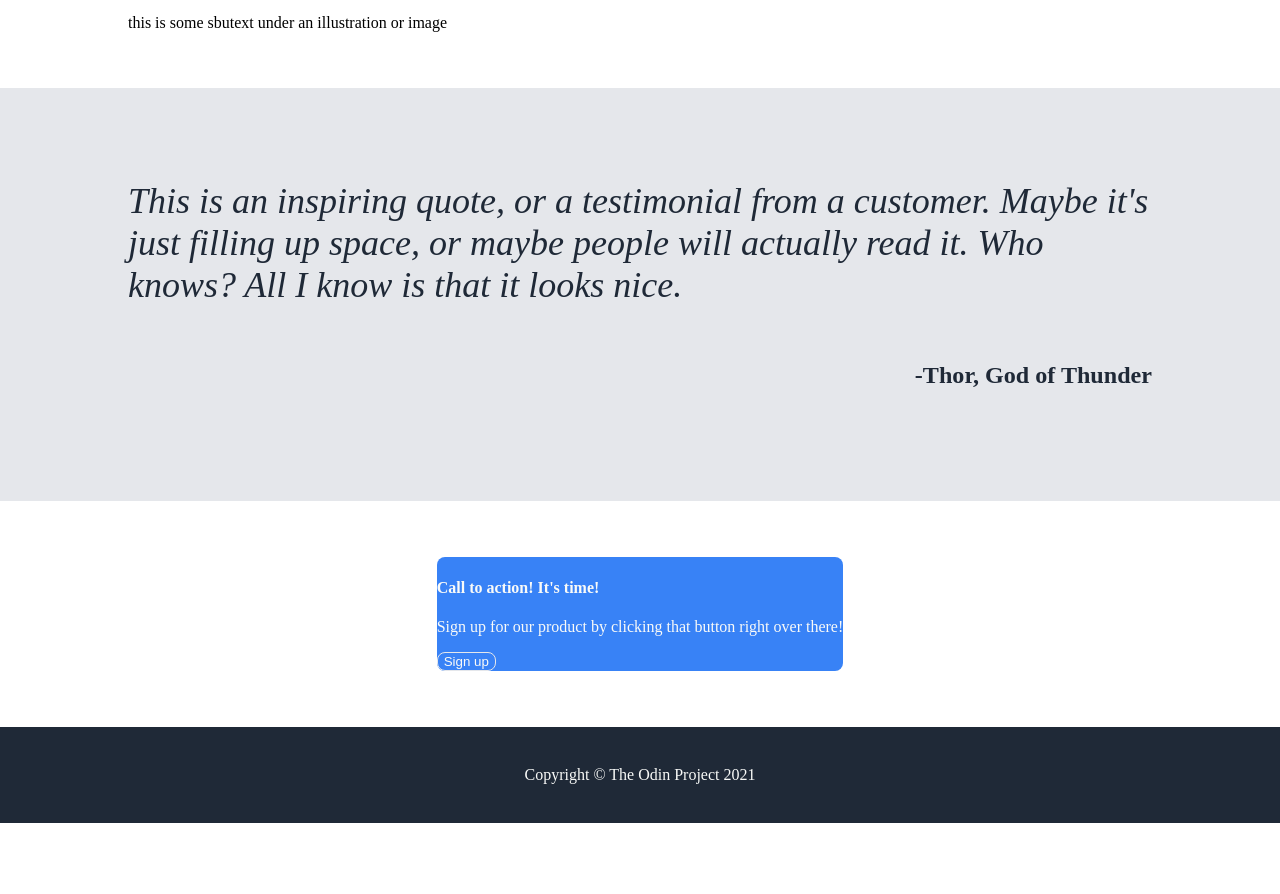
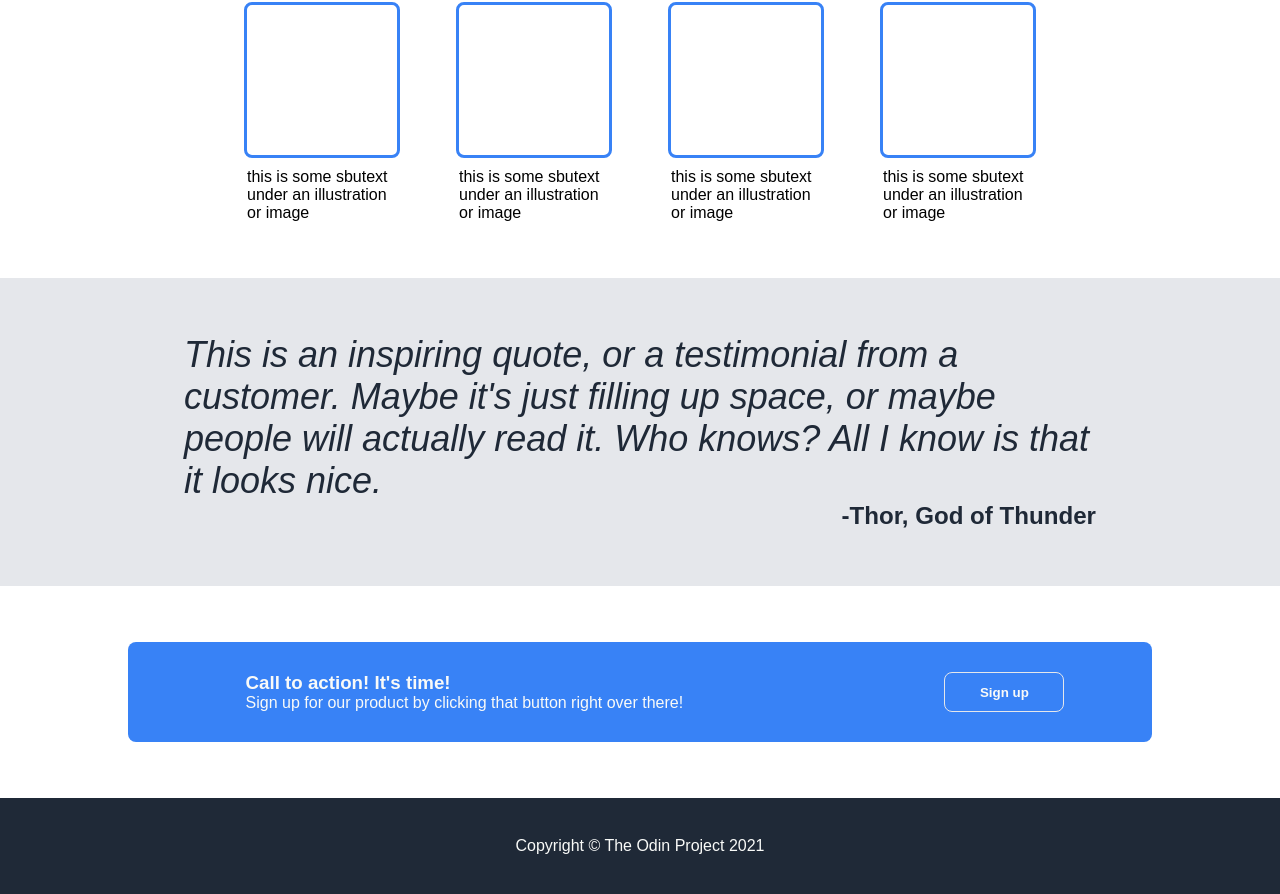
Before and after one commit to jmcbee-dev/landing-page, a plain HTML site: page index.html in a window 1280 px wide. Shown: the part 629-1523 px from the top of the page. Before the commit the page ends 1452 px from the top, so only its background shows below. Drawn offline with Linux system fonts and the light colour scheme.

Commit message:
Finished landing page project as a template.

```diff
--- a/index.html
+++ b/index.html
@@ -17,7 +17,6 @@
    </div>
 
 
-   <div class="content">
    <div class="intro">
       <div class="intro-description">
          <h1>This website is awesome</h1>
@@ -26,15 +25,30 @@
          </p>
          <button>Sign up</button>
       </div>
-         <div class="intro-pic">
-            placeholder text for image
-         </div>
+      <img src="img/denis-degioanni-9wH624ALFQA-unsplash.jpg" class="intro-pic">
+      <!-- Image src: https://unsplash.com/photos/milky-way-on-mountains-9wH624ALFQA -->
+      <!-- Provided by Dennis Degioanni -->
+      </img>
    </div>
    <div class="info">
-
       <h1>Some random information</h1>
       <div class="info-panelist">
-            <div class="info-pane">this is some sbutext under an illustration or image</div>
+         <div class="info-pane">
+            <div class="info-ph"></div>
+            <div>this is some sbutext under an illustration or image</div>
+         </div>
+         <div class="info-pane">
+            <div class="info-ph"></div>
+            <div>this is some sbutext under an illustration or image</div>
+         </div>
+         <div class="info-pane">
+            <div class="info-ph"></div>
+            <div>this is some sbutext under an illustration or image</div>
+         </div>
+         <div class="info-pane">
+            <div class="info-ph"></div>
+            <div>this is some sbutext under an illustration or image</div>
+         </div>
       </div>
    </div>
    <div class="quote">
@@ -47,13 +61,13 @@
    <div class="prompt">
       <div class="prompt-box">
          <div class="prompt-info">
-               <h4>Call to action! It's time!</h4>
+            <h3>Call to action! It's time!</h3>
             <p>Sign up for our product by clicking that button right over there!</p>
          </div>
          <button class="prompt-signup">Sign up</button>
       </div>
    </div>
-   </div>
+
 
    <div class="footer">Copyright © The Odin Project 2021</div>
 </body>
--- a/style.css
+++ b/style.css
@@ -3,6 +3,7 @@ body {
    min-height: 100vh;
    display: flex;
    flex-direction: column;
+   font-family: Arial, Helvetica, sans-serif;
 }
 
 ul {
@@ -21,6 +22,10 @@ button {
    background-color: #3882f6;
    border-radius: 8px;
    border-style: none;
+   font-weight: bold;
+   width: 120px;
+   height: 40px;
+   cursor: pointer;
 }
 
 .header, .footer {
@@ -45,11 +50,6 @@ button {
    height: 96px;
 }
 
-.content {
-   display: flex;
-   flex-direction: column;
-   height: 100%;
-}
 
 .intro, .info, .quote, .prompt {
    padding: 56px 10%;
@@ -58,6 +58,7 @@ button {
 .intro {
    display: flex;
    align-items: center;
+   justify-content: space-around;
    background-color: #1f2937;
 }
 
@@ -66,7 +67,6 @@ button {
    font-size: 48px;
    font-weight: bolder;
    color: #f9faf8;
-
 }
 
 .intro-description p {
@@ -76,16 +76,54 @@ button {
 
 .intro-description {
    display: flex;
+   width: 500px;
    flex-direction: column;
-   /* margin-right: 200px; */
+   gap: 10px;
+}
+
+.intro-description > * {
+   margin: 0;
 }
 
 .intro-pic {
    background-color: #4f4f4f;
    color: white;
    text-align: center;
-   width: 500px;
-   height: 320px;
+   width: 40%;
+   height: auto;
+}
+
+.info {
+   display: flex;
+   flex-direction: column;
+   align-items: center;
+}
+
+.info-panelist {
+   display: flex;
+   justify-content: space-between;
+   gap: 56px;
+}
+
+.info-pane {
+   display: flex;
+   flex-direction: column;
+   justify-content: space-around;
+   align-items: center;
+   gap: 10px;
+}
+
+.info-pane > * {
+   width: 150px;
+   margin-bottom: 0;
+}
+
+.info-pane > div.info-ph {
+   height: 150px;
+   border-color: #3882f6;
+   border-radius: 8px;
+   border-style: solid;
+   border-width: 3px;
 }
 
 .quote {
@@ -95,18 +133,26 @@ button {
    color: #1f2937;
 }
 
+.quote > * {
+   padding: 0 56px;
+   margin: 0;
+}
+
 .quote h6 {
    text-align: end;
    font-style: normal;
 }
 
 .prompt {
-   display: flex;
-   justify-content: center;
    background-color: white;
 }
 
 .prompt-box {
+   display: flex;
+   flex-direction: row;
+   align-items: center;
+   justify-content: space-around;
+   gap: 56px;
    background-color: #3882f6;
    color: #f9faf8;
    border-radius: 8px;
@@ -117,3 +163,11 @@ button {
    border-width: 1px;
    border-color: #e5e7eb;
 }
+
+.prompt-info {
+   margin: 30px;
+}
+
+.prompt-info > * {
+   margin: 0;
+}
```
Also changed, not shown: 1 other file. Lines whose indentation alone changed are shown as unchanged.
